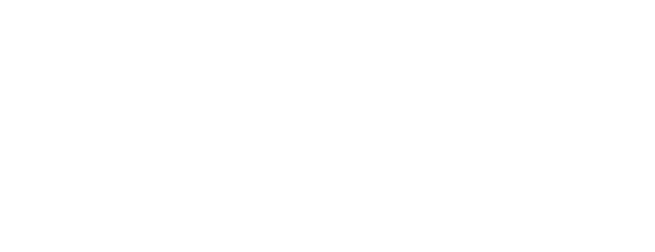
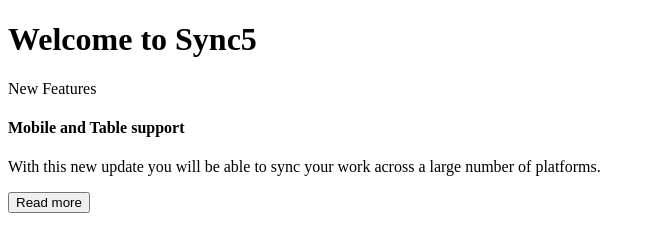
Before and after one commit to acciojob/bootstrap-card-2001sree, a website: page main.html in a window 1280 px wide. Shown: the whole page, without its empty margins (0-655 px from the left). Drawn offline with Linux system fonts and the light colour scheme.

Commit message:
created a submission

```diff
--- a/main.html
+++ b/main.html
@@ -8,6 +8,18 @@
 
 <body>
 	<!-- the entire body must be written by student -->
+	<div class="card">
+		<div class="card-title">
+			<h1 class="card-title">Welcome to Sync5</h1>
+		</div>
+		<div clsass="card-header">
+			<p class="bg-secondary">New Features</p>
+			<h4>Mobile and Table support</h4>
+			<div class="card-body">
+				<p class="card-text">With this new update you will be able to sync your work across a large number of platforms.</p>
+				<button class="bg-*primary" >Read more</button>
+			</div>
+		</div>
     <script type="text/javascript" src="./script.js">
 </script>
 
```
